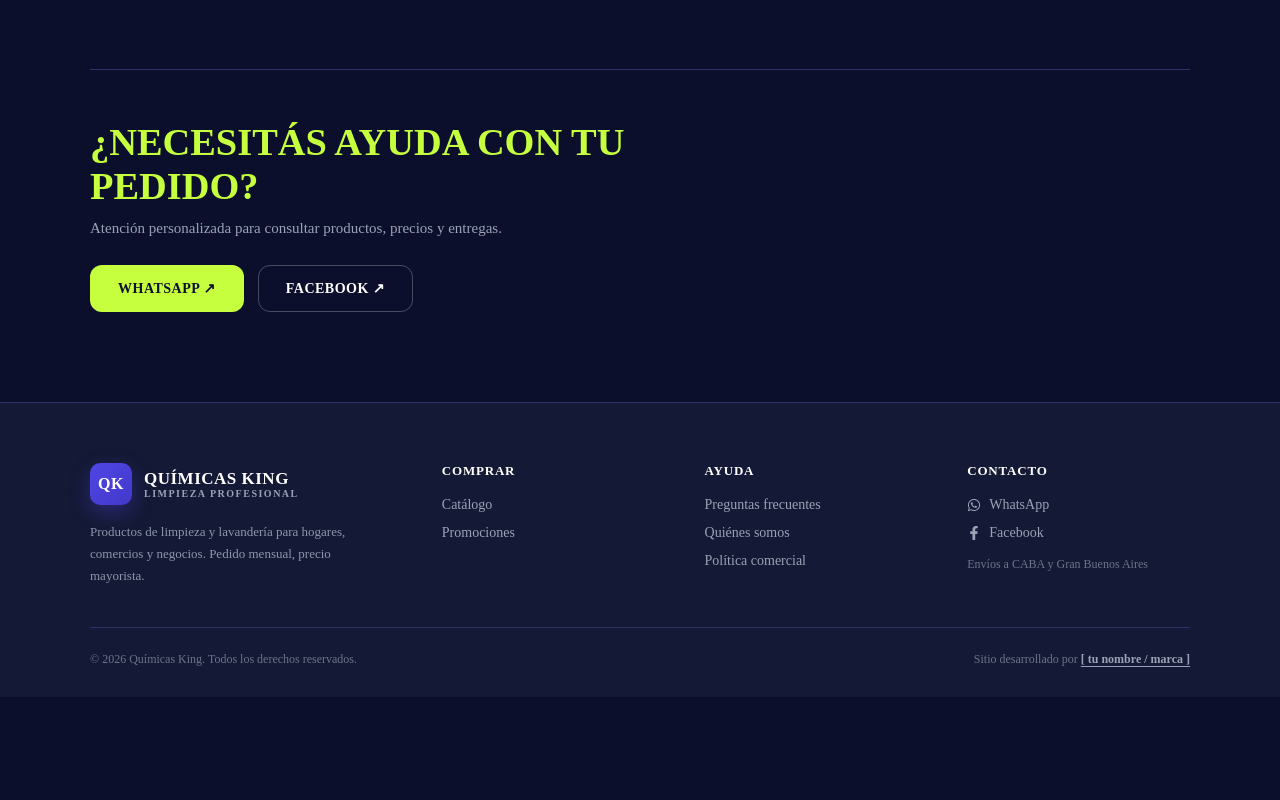
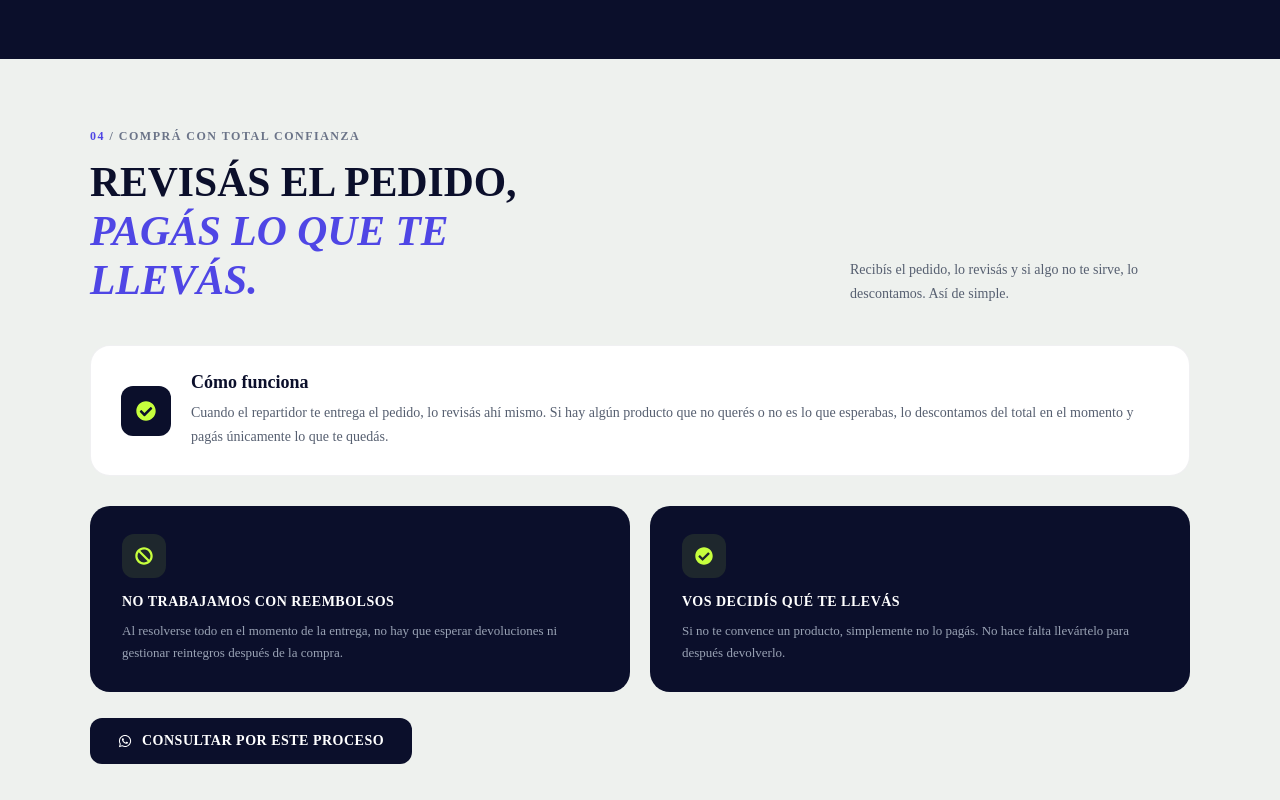
Before and after one commit to facundoguevara001/quimica-bethel, a React (Vite) app: page /nosotros in a window 1280 px wide. Shown: the part 3580-4380 px from the top of the page. Before the commit the page ends 4337 px from the top, so only its background shows below. Built offline with nearby package versions, Linux system fonts and the light colour scheme.

Commit message:
Actualización

```diff
--- /dev/null
+++ b/src/components/about/ReviewPolicy.css
@@ -0,0 +1,214 @@
+.review-policy-inner{
+
+    max-width:1100px;
+
+    margin:0 auto;
+
+}
+
+/*======================================
+        CALLOUT PRINCIPAL
+======================================*/
+
+.review-policy-callout{
+
+    display:flex;
+
+    align-items:center;
+
+    gap:20px;
+
+    padding:26px 30px;
+
+    margin-bottom:30px;
+
+    border-radius:20px;
+
+    background:white;
+
+    border:1px solid rgba(11,15,43,.06);
+
+}
+
+.review-policy-callout-icon{
+
+    display:flex;
+
+    justify-content:center;
+
+    align-items:center;
+
+    width:50px;
+
+    height:50px;
+
+    flex-shrink:0;
+
+    border-radius:12px;
+
+    background:#0B0F2B;
+
+    color:#C6FF3D;
+
+    font-size:20px;
+
+}
+
+.review-policy-callout strong{
+
+    display:block;
+
+    font-size:18px;
+
+    color:#0B0F2B;
+
+}
+
+.review-policy-callout p{
+
+    margin-top:8px;
+
+    color:#565f70;
+
+    font-size:14px;
+
+    line-height:1.7;
+
+}
+
+/*======================================
+        PUNTOS
+======================================*/
+
+.review-policy-points{
+
+    display:grid;
+
+    grid-template-columns:repeat(2,1fr);
+
+    gap:20px;
+
+    margin-bottom:26px;
+
+}
+
+.review-policy-point{
+
+    padding:28px 32px;
+
+    border-radius:20px;
+
+    background:#0B0F2B;
+
+}
+
+.review-policy-point-icon{
+
+    display:flex;
+
+    justify-content:center;
+
+    align-items:center;
+
+    width:44px;
+
+    height:44px;
+
+    margin-bottom:16px;
+
+    border-radius:12px;
+
+    background:rgba(198,255,61,.1);
+
+    color:#C6FF3D;
+
+    font-size:18px;
+
+}
+
+.review-policy-point h4{
+
+    margin-bottom:10px;
+
+    font-size:14px;
+
+    font-weight:800;
+
+    letter-spacing:.5px;
+
+    text-transform:uppercase;
+
+    color:white;
+
+}
+
+.review-policy-point p{
+
+    color:#9aa3b5;
+
+    font-size:13px;
+
+    line-height:1.7;
+
+}
+
+/*======================================
+        CTA WHATSAPP
+======================================*/
+
+.review-policy-whatsapp{
+
+    display:inline-flex;
+
+    align-items:center;
+
+    gap:10px;
+
+    padding:15px 28px;
+
+    border-radius:12px;
+
+    background:#0B0F2B;
+
+    color:white;
+
+    font-weight:700;
+
+    font-size:14px;
+
+    text-transform:uppercase;
+
+    letter-spacing:.5px;
+
+    transition:.25s;
+
+}
+
+.review-policy-whatsapp:hover{
+
+    transform:translateY(-3px);
+
+    background:#4F46E5;
+
+}
+
+/*======================================
+        RESPONSIVE
+======================================*/
+
+@media (max-width:768px){
+
+    .review-policy-points{
+
+        grid-template-columns:1fr;
+
+    }
+
+    .review-policy-callout{
+
+        flex-direction:column;
+
+        text-align:center;
+
+    }
+}
--- /dev/null
+++ b/src/components/about/ReviewPolicy.jsx
@@ -0,0 +1,101 @@
+import "./ReviewPolicy.css";
+import SectionHeader from "../common/SectionHeader";
+
+import {
+    FaWhatsapp,
+    FaCheckCircle,
+    FaBan
+} from "react-icons/fa";
+
+function ReviewPolicy() {
+
+    return (
+        <section
+            id="revision"
+            className="light-band"
+        >
+
+            <div className="review-policy-inner">
+
+                <SectionHeader
+                    theme="light"
+                    number="04"
+                    eyebrow="Comprá con total confianza"
+                    titleBold="Revisás el pedido,"
+                    titleAccent="pagás lo que te llevás."
+                    subtitle="Recibís el pedido, lo revisás y si algo no te sirve, lo descontamos. Así de simple."
+                />
+
+                <div className="review-policy-callout">
+
+                    <span className="review-policy-callout-icon">
+                        <FaCheckCircle />
+                    </span>
+
+                    <div>
+                        <strong>Cómo funciona</strong>
+
+                        <p>
+                            Cuando el repartidor te entrega el pedido, lo
+                            revisás ahí mismo. Si hay algún producto que no
+                            querés o no es lo que esperabas, lo descontamos
+                            del total en el momento y pagás únicamente lo
+                            que te quedás.
+                        </p>
+                    </div>
+
+                </div>
+
+                <div className="review-policy-points">
+
+                    <div className="review-policy-point">
+
+                        <span className="review-policy-point-icon">
+                            <FaBan />
+                        </span>
+
+                        <h4>No trabajamos con reembolsos</h4>
+
+                        <p>
+                            Al resolverse todo en el momento de la entrega,
+                            no hay que esperar devoluciones ni gestionar
+                            reintegros después de la compra.
+                        </p>
+
+                    </div>
+
+                    <div className="review-policy-point">
+
+                        <span className="review-policy-point-icon">
+                            <FaCheckCircle />
+                        </span>
+
+                        <h4>Vos decidís qué te llevás</h4>
+
+                        <p>
+                            Si no te convence un producto, simplemente no lo
+                            pagás. No hace falta llevártelo para después
+                            devolverlo.
+                        </p>
+
+                    </div>
+
+                </div>
+
+                <a
+                    className="review-policy-whatsapp"
+                    href="https://wa.me/5491125218692?text=Hola,%20quiero%20consultar%20por%20la%20pol%C3%ADtica%20de%20revisi%C3%B3n%20del%20pedido"
+                    target="_blank"
+                    rel="noreferrer"
+                >
+                    <FaWhatsapp />
+                    Consultar por este proceso
+                </a>
+
+            </div>
+
+        </section>
+    );
+}
+
+export default ReviewPolicy;
--- a/src/components/home/DeliveryProcess.jsx
+++ b/src/components/home/DeliveryProcess.jsx
@@ -27,13 +27,17 @@ const steps = [
     {
         icon: <FaTruck />,
         title: "Recibís",
-        text: "Te lo llevamos hasta la puerta de tu casa o negocio."
+        text: "Te lo llevamos hasta la puerta de tu casa o negocio.",
+        link: "/nosotros#envios",
+        hint: "Ver zonas y costo →"
     },
 
     {
         icon: <FaCheckCircle />,
         title: "Revisás",
-        text: "Chequeás que esté todo completo y en buen estado."
+        text: "Chequeás que esté todo completo y en buen estado.",
+        link: "/nosotros#revision",
+        hint: "Cómo funciona →"
     },
 
     {
@@ -64,9 +68,7 @@ function DeliveryProcess() {
 
                         <div className="delivery-steps">
 
-                {steps.map((step, index) => {
-
-                    const isDeliveryStep = index === 2;
+                                {steps.map((step, index) => {
 
                     const content = (
 
@@ -96,11 +98,11 @@ function DeliveryProcess() {
 
                             </p>
 
-                            {isDeliveryStep && (
+                            {step.hint && (
 
                                 <span className="delivery-step-hint">
 
-                                    Ver zonas y costo →
+                                    {step.hint}
 
                                 </span>
 
@@ -116,13 +118,13 @@ function DeliveryProcess() {
 
                     );
 
-                    if (isDeliveryStep) {
+                    if (step.link) {
 
                         return (
 
                             <Link
                                 key={index}
-                                to="/nosotros#envios"
+                                to={step.link}
                                 className="delivery-step delivery-step-link"
                             >
 
--- a/src/pages/AboutPage.jsx
+++ b/src/pages/AboutPage.jsx
@@ -7,6 +7,7 @@ import FAQ from "../components/home/FAQ";
 import AboutUs from "../components/home/AboutUs";
 import PolicySection from "../components/home/PolicySection";
 import DeliveryInfo from "../components/about/Deliveryinfo";
+import ReviewPolicy from "../components/about/ReviewPolicy";
 import ContactSection from "../components/home/ContactSection";
 import Footer from "../components/home/Footer";
 
@@ -53,6 +54,8 @@ function AboutPage() {
 
                 <DeliveryInfo />
 
+                <ReviewPolicy />
+
                 <ContactSection />
 
                 <Footer />
```
